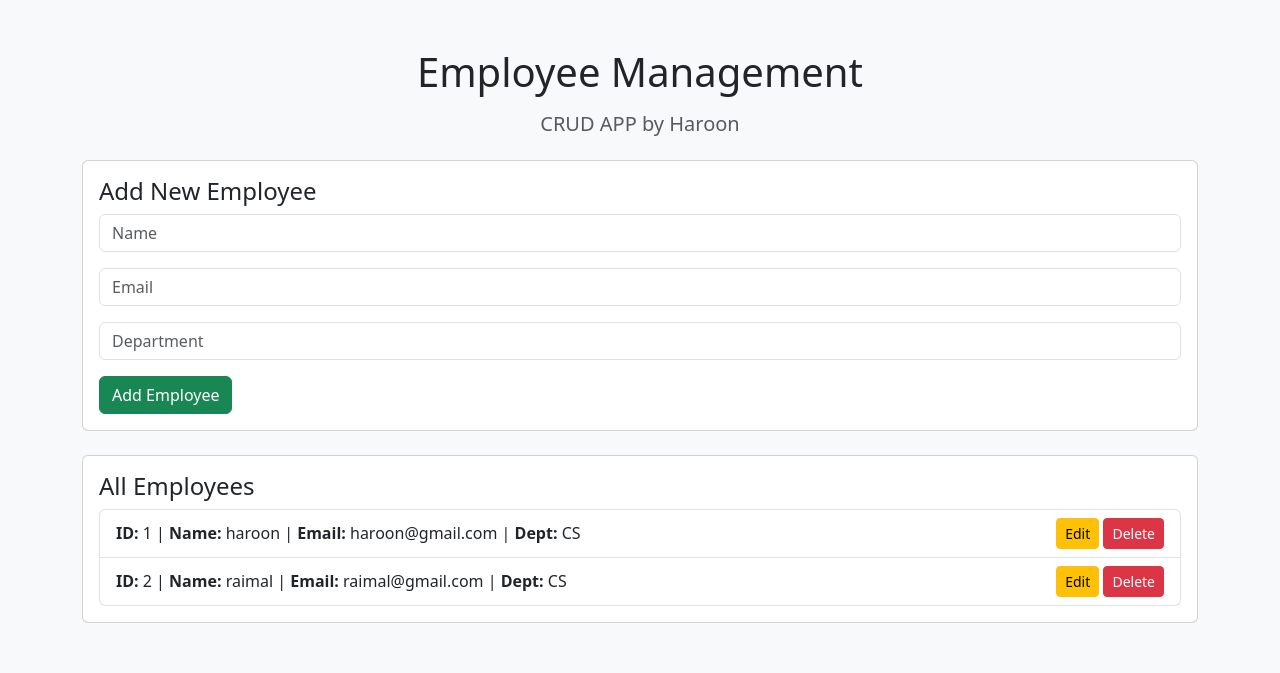
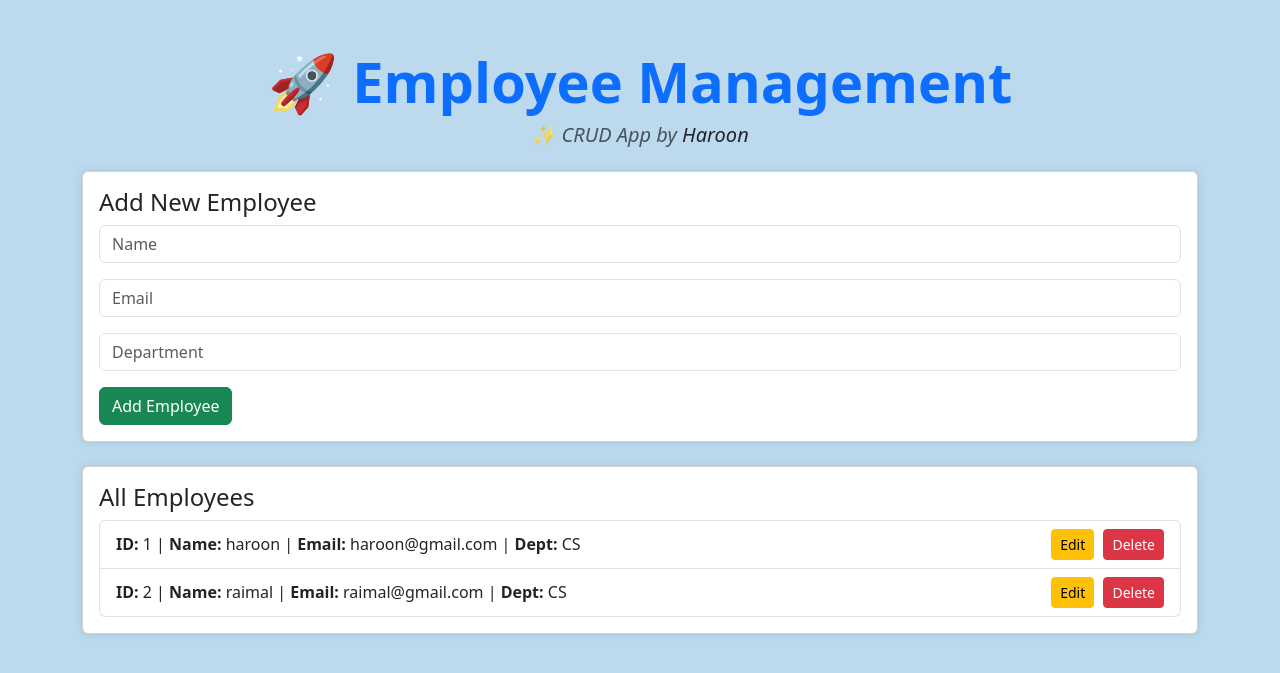
Before and after one commit to RealHaroon/Flask-Projects, a Flask app: page / in a window 1280 px wide. Shown: the top 673 px of the page. Run offline with Flask 3, Linux system fonts and the light colour scheme.

Commit message:
Done and Dusted ( 9-7-2025 )

```diff
--- a/CRUD-App-Flask/app.py
+++ b/CRUD-App-Flask/app.py
@@ -24,20 +24,23 @@ def home():
         #Basic backend Validations
         if not name or not email or not department:
             flash("All field are required.")
+            return redirect(url_for('home'))
         if '@' not in email or '.' not in email:
             flash("Invalid Email Adress")
+            return redirect(url_for('home'))
         existing = Employee.query.filter_by(email=email).first()
         if existing:
-            flash("Email already Exists")
+            flash("Email already Exists",category='danger')
+            return redirect(url_for('home'))
 
 
 
         new_employee= Employee(name=name,email=email,department=department)
         db.session.add(new_employee)
         db.session.commit()
-        flash("Employee added successfully!")
+        flash("Employee added successfully!",category='success')
         return redirect(url_for('home'))
-
+    # for GET request
     employees = Employee.query.all()
     return render_template('index.html',employees=employees)
 
@@ -47,7 +50,7 @@ def delete(id):
     emp=Employee.query.get_or_404(id)
     db.session.delete(emp)
     db.session.commit()
-    flash("Employee deleted successfully!")
+    flash("Employee deleted successfully!",category='success')
     return redirect(url_for('home'))
 
 
@@ -60,7 +63,7 @@ def edit(id):
         emp.email=request.form['email']
         emp.department=request.form['department']
         db.session.commit()
-        flash("Employee updated successfully!")
+        flash("Employee updated successfully!",category='success')
         return redirect(url_for('home'))
     employees=Employee.query.all()
     return render_template('index.html',employees=employees,edit_emp=emp)
--- a/CRUD-App-Flask/templates/index.html
+++ b/CRUD-App-Flask/templates/index.html
@@ -4,12 +4,23 @@
     <title>Employee CRUD App</title>
     <!-- Bootstrap CDN -->
     <link href="https://cdn.jsdelivr.net/npm/bootstrap@5.3.3/dist/css/bootstrap.min.css" rel="stylesheet">
+    <style>
+        body {
+            background-color: #bcd9ee;
+        }
+        .card {
+            box-shadow: 0 0 10px rgba(0, 0, 0, 0.1);
+        }
+        .btn-space {
+            margin-right: 5px;
+        }
+    </style>
 </head>
-<body class="bg-light">
+<body>
 
     <div class="container mt-5">
-        <h1 class="text-center mb-3">Employee Management</h1>
-        <h5 class="text-center text-muted mb-4">CRUD APP by Haroon</h5>
+       <h1 class="text-center mb-2 fw-bold text-primary display-4">🚀 Employee Management</h1>
+<h5 class="text-center text-muted mb-4 fst-italic">✨ CRUD App by <span class="text-dark">Haroon</span></h5>
 
         <!-- Flash Messages -->
         {% with messages = get_flashed_messages() %}
@@ -23,7 +34,7 @@
           {% endif %}
         {% endwith %}
 
-        <!-- Add/Edit Form -->
+        <!-- Form Card -->
         <div class="card mb-4">
             <div class="card-body">
                 {% if edit_emp %}
@@ -38,7 +49,7 @@
                         <div class="mb-3">
                             <input type="text" class="form-control" name="department" value="{{ edit_emp.department }}" required>
                         </div>
-                        <button type="submit" class="btn btn-primary">Update</button>
+                        <button type="submit" class="btn btn-primary btn-space">Update</button>
                         <a href="/" class="btn btn-secondary">Cancel</a>
                     </form>
                 {% else %}
@@ -74,7 +85,7 @@
                                     <strong>Dept:</strong> {{ emp.department }}
                                 </div>
                                 <div>
-                                    <a href="/edit/{{ emp.id }}" class="btn btn-sm btn-warning">Edit</a>
+                                    <a href="/edit/{{ emp.id }}" class="btn btn-sm btn-warning btn-space">Edit</a>
                                     <a href="/delete/{{ emp.id }}" class="btn btn-sm btn-danger" onclick="return confirm('Are you sure?')">Delete</a>
                                 </div>
                             </li>
@@ -87,7 +98,7 @@
         </div>
     </div>
 
-    <!-- Bootstrap JS for alerts -->
+    <!-- Bootstrap JS -->
     <script src="https://cdn.jsdelivr.net/npm/bootstrap@5.3.3/dist/js/bootstrap.bundle.min.js"></script>
 </body>
 </html>
```
Also changed, not shown: CRUD-App-Flask/instance/employee.db.
